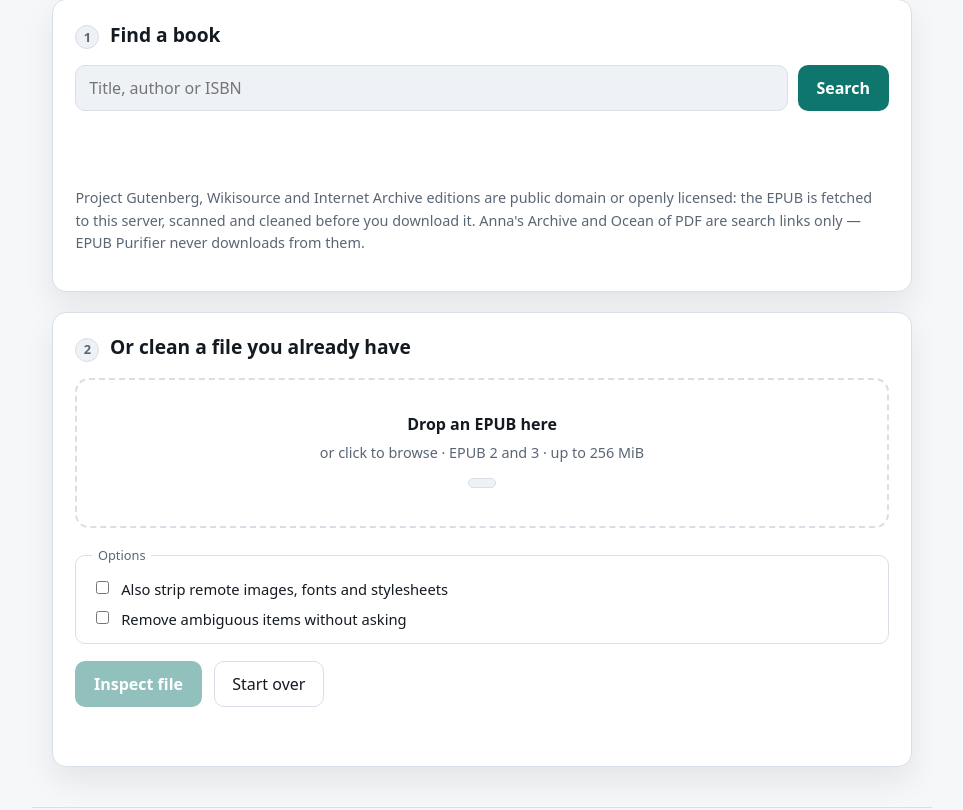
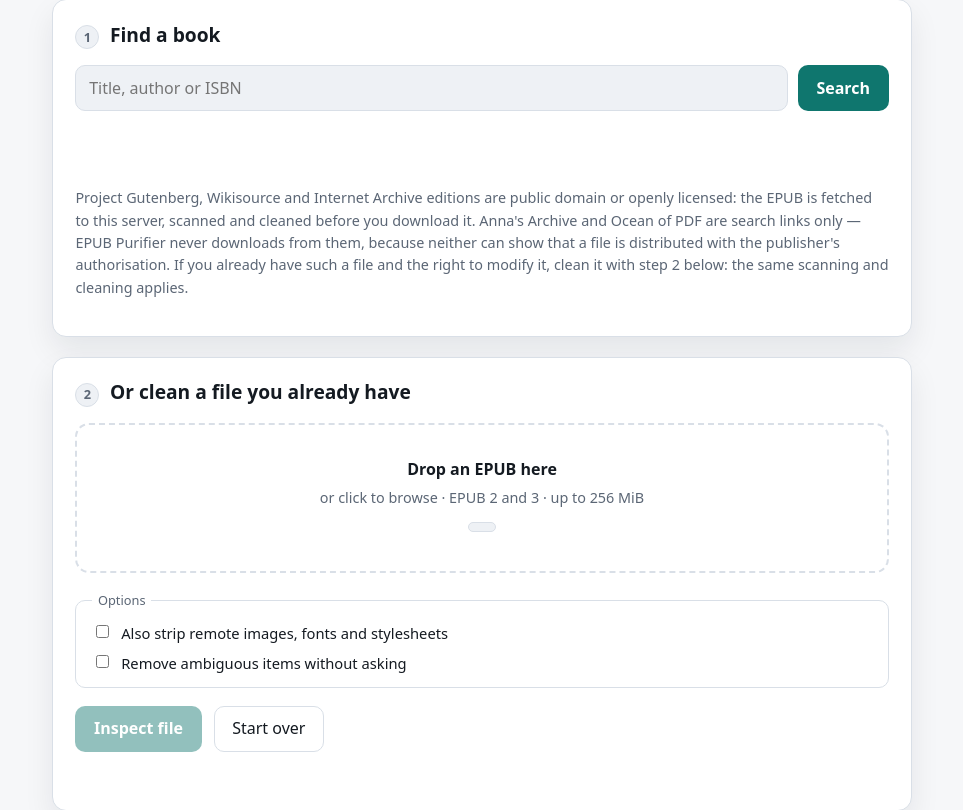
Before and after one commit to WorshipWarehouse/Epub-cleaner, a FastAPI app: page / in a window 1280 px wide. Shown: the part 197-1007 px from the top of the page, without its empty margins (158-1121 px from the left). Run offline with FastAPI, Linux system fonts and the light colour scheme; some libraries are stand-ins or nearby versions.

Commit message:
docs: explain the link-only sources and the path for their files
Two sources cannot show that their files are distributed with the publisher's
authorisation, so fetching them automatically would make the tool a downloader
for unauthorised copies. That is why they remain search links rather than
acquiring a download path like the three public-domain catalogues.

The search panel and README now say this plainly and point users at the upload
path, which already runs the full validation, scanning and cleaning pipeline on
any EPUB the user supplies and has the right to modify.

🤖 Generated with Codebuff
Co-Authored-By: Codebuff <noreply@codebuff.com>

```diff
--- a/src/epub_purifier/web/templates/index.html
+++ b/src/epub_purifier/web/templates/index.html
@@ -46,7 +46,9 @@
         Project Gutenberg, Wikisource and Internet Archive editions are public domain or
         openly licensed: the EPUB is fetched to this server, scanned and cleaned before you
         download it. Anna's Archive and Ocean of PDF are search links only — EPUB Purifier
-        never downloads from them.
+        never downloads from them, because neither can show that a file is distributed with
+        the publisher's authorisation. If you already have such a file and the right to
+        modify it, clean it with step 2 below: the same scanning and cleaning applies.
       </p>
     </section>
 
```
Also changed, not shown: README.md.
